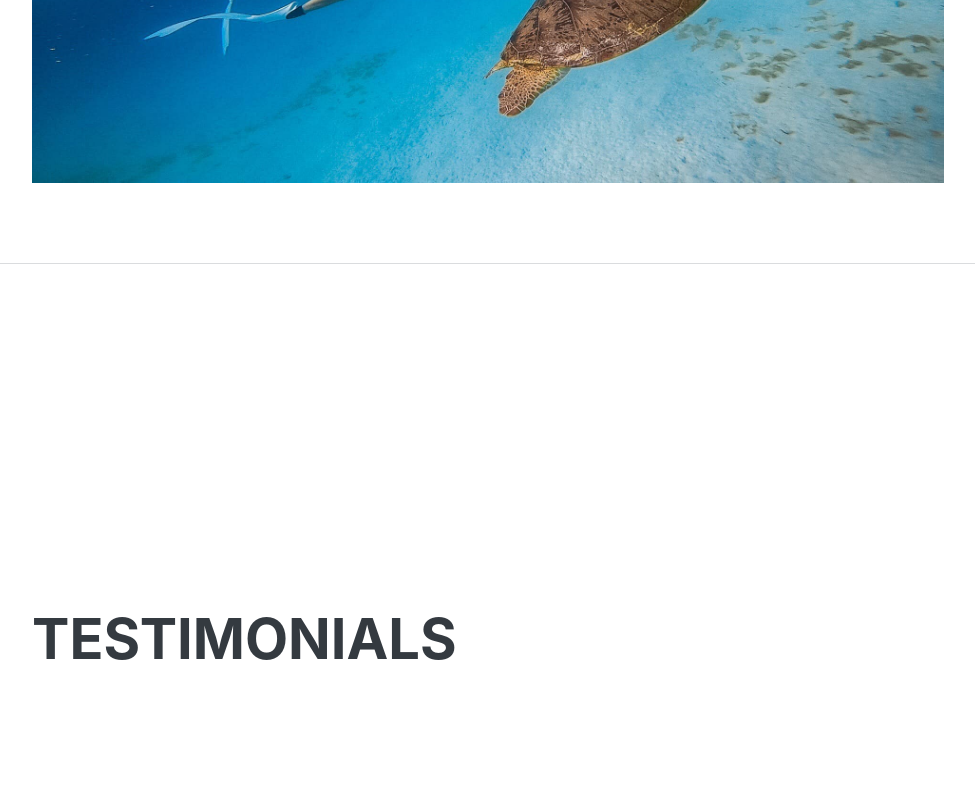
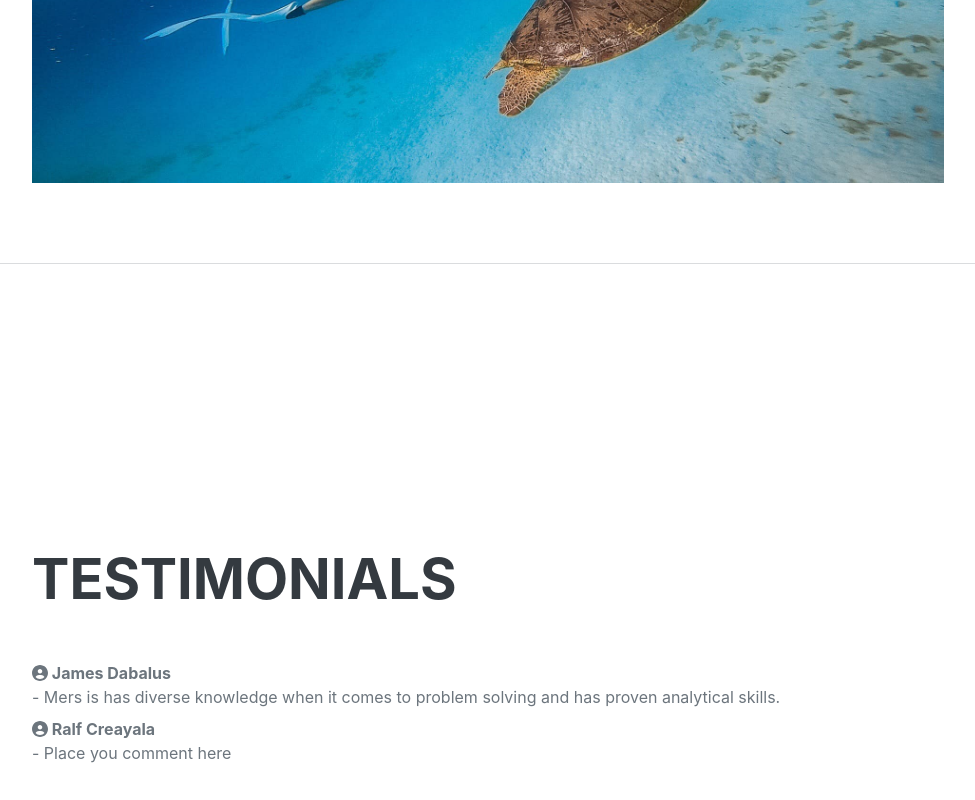
Before and after one commit to merczy04/Bootstrap-Resume-Mers, a plain HTML site: page index.html in a window 1280 px wide. Shown: the part 4367-5167 px from the top of the page, without its empty margins (288-1263 px from the left). Drawn offline with nearby package versions, Linux system fonts and the light colour scheme; a script that the page names is missing; a web font is replaced by a local one.

Commit message:
Added a comment

```diff
--- a/index.html
+++ b/index.html
@@ -475,6 +475,18 @@
       <section class="resume-section" id="awards">
         <div class="resume-section-content">
           <h2 class="mb-5">Testimonials</h2>
+
+          <dl>
+
+
+            <dt><i class="fa-solid fa-circle-user"></i> James Dabalus</dt>
+            <dd> - Mers is has diverse knowledge when it comes to problem solving and has proven analytical skills.<dd>
+
+
+              <dt><i class="fa-solid fa-circle-user"></i> Ralf Creayala</dt>
+              <dd> - Place you comment here<dd>
+          </dl>
+
         </div>
         </div>
       </section>
```
